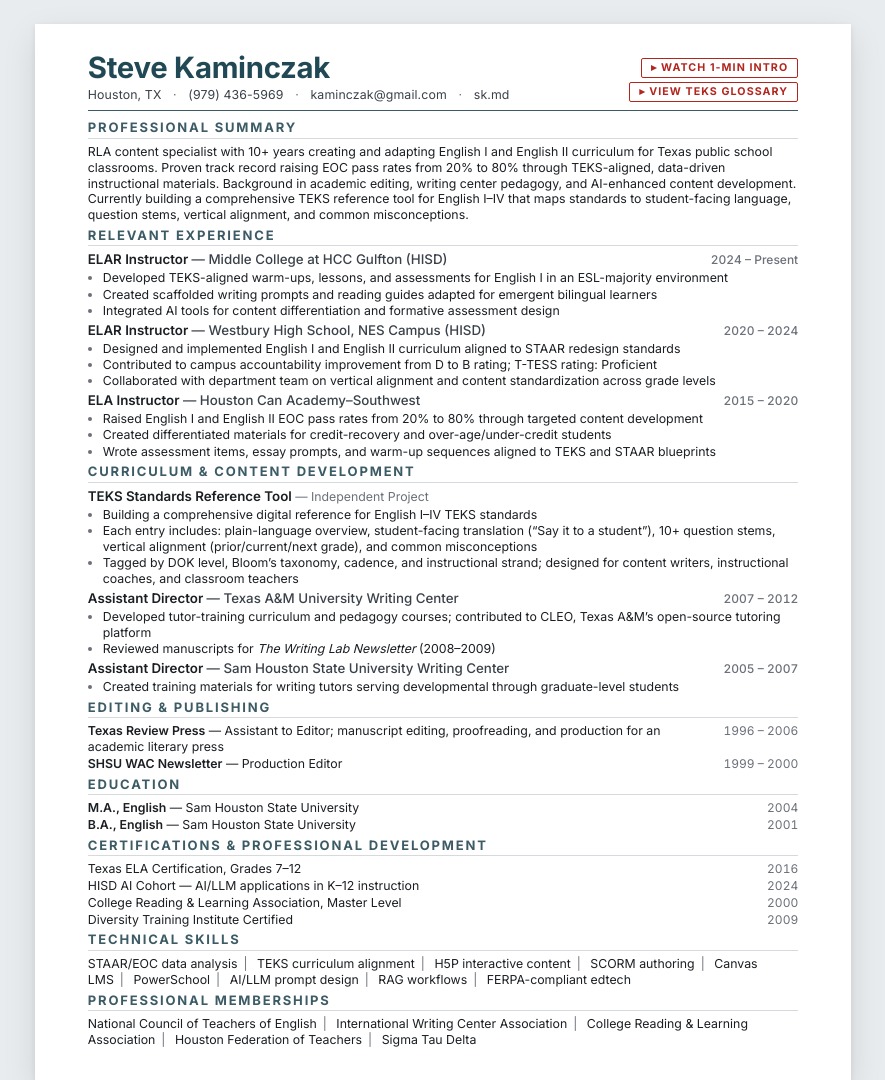
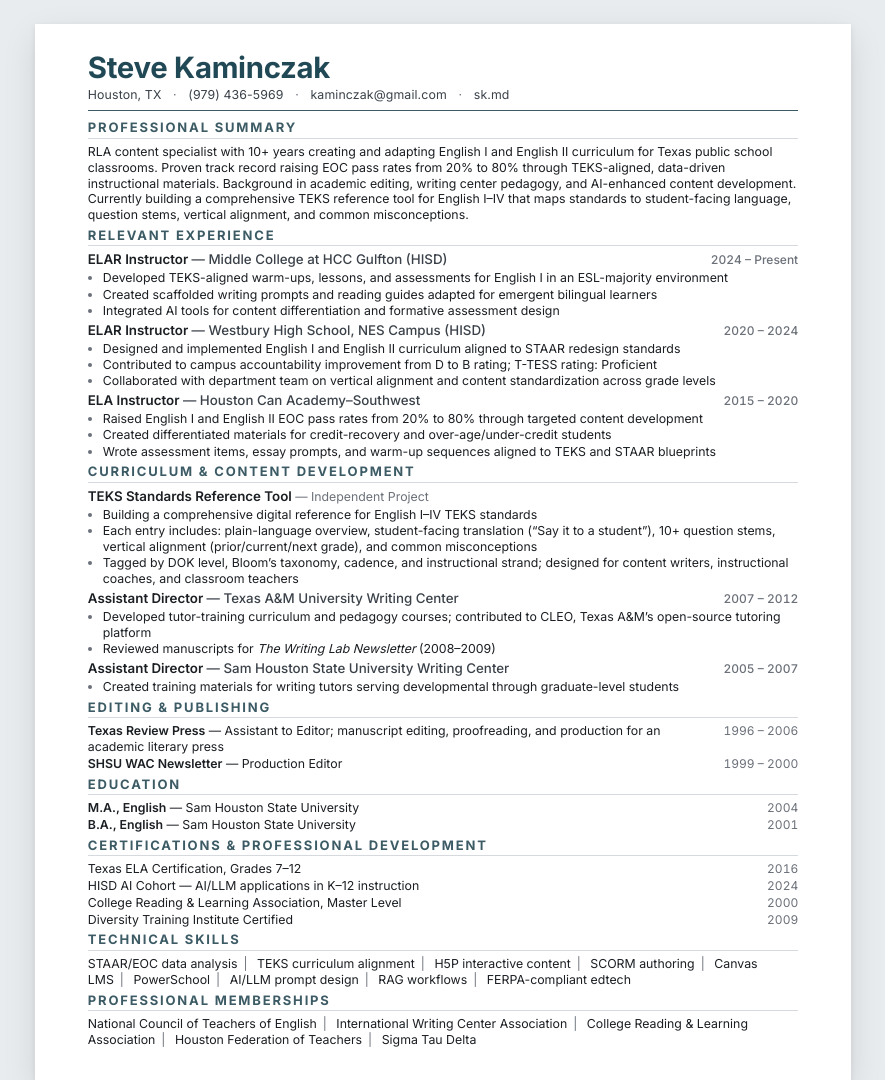
Before and after one commit to Kaminczak/CV, a plain HTML site: page index.html in a window 1280 px wide. Shown: the top 1080 px of the page, without its empty margins (197-1082 px from the left). Drawn offline with Linux system fonts and the light colour scheme.

Commit message:
Remove header call-to-action links
Removed call-to-action links from the header section.

```diff
--- a/index.html
+++ b/index.html
@@ -262,10 +262,6 @@
           sk.md
         </p>
       </div>
-      <div class="header-cta">
-        <a class="cta-link" href="https://www.dropbox.com/scl/fi/ql5e3d4xj5rl4pe1w1wdo/20260429_161736.mp4?rlkey=wx5rw03rwojho9d4xgbh7oass&amp;st=3alvhpzt&amp;dl=0">▸ Watch 1-Min Intro</a>
-        <a class="cta-link" href="https://kaminczak.github.io/tek-example/">▸ View TEKS Glossary</a>
-      </div>
     </div>
     <hr class="header-rule" />
   </header>
```
